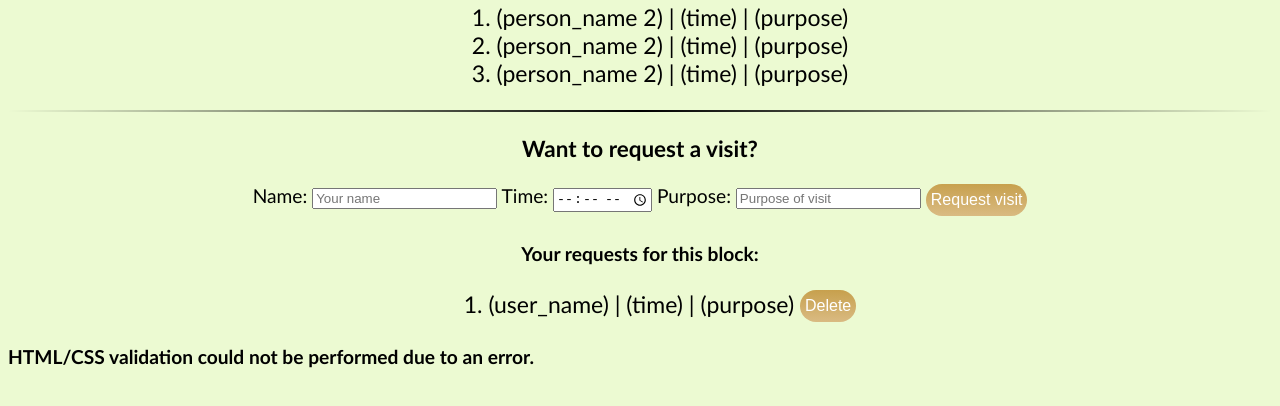
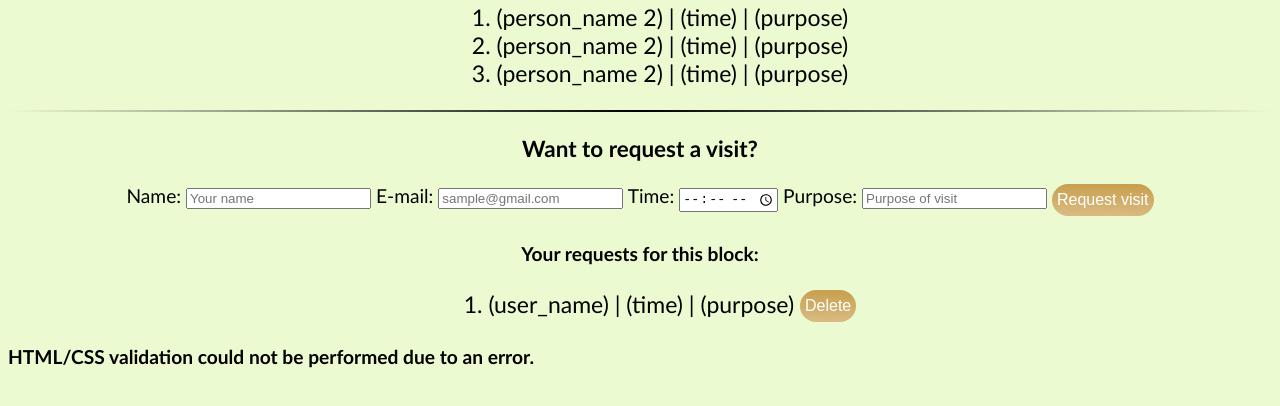
Before and after one commit to AntoanNikolov/BookJeff, a plain HTML site: page details.html in a window 1280 px wide. Shown: the part 94-500 px from the top of the page. Drawn offline with Linux system fonts and the light colour scheme; no server answers.

Commit message:
Added e-mail to form

```diff
--- a/details.html
+++ b/details.html
@@ -29,6 +29,9 @@
                 <label for="name">Name:</label> <!-- "for=" links the label to the input we want. Labels are pretty. -->
                 <input type="text" id="name" name="name" placeholder="Your name" required>
 
+                <label for="email">E-mail:</label>
+                <input type="email" id="email" name="email" placeholder="sample@gmail.com" required>
+
                 <label for="time">Time:</label>
                 <input type="time" id="time" name="time" required>
 
```
